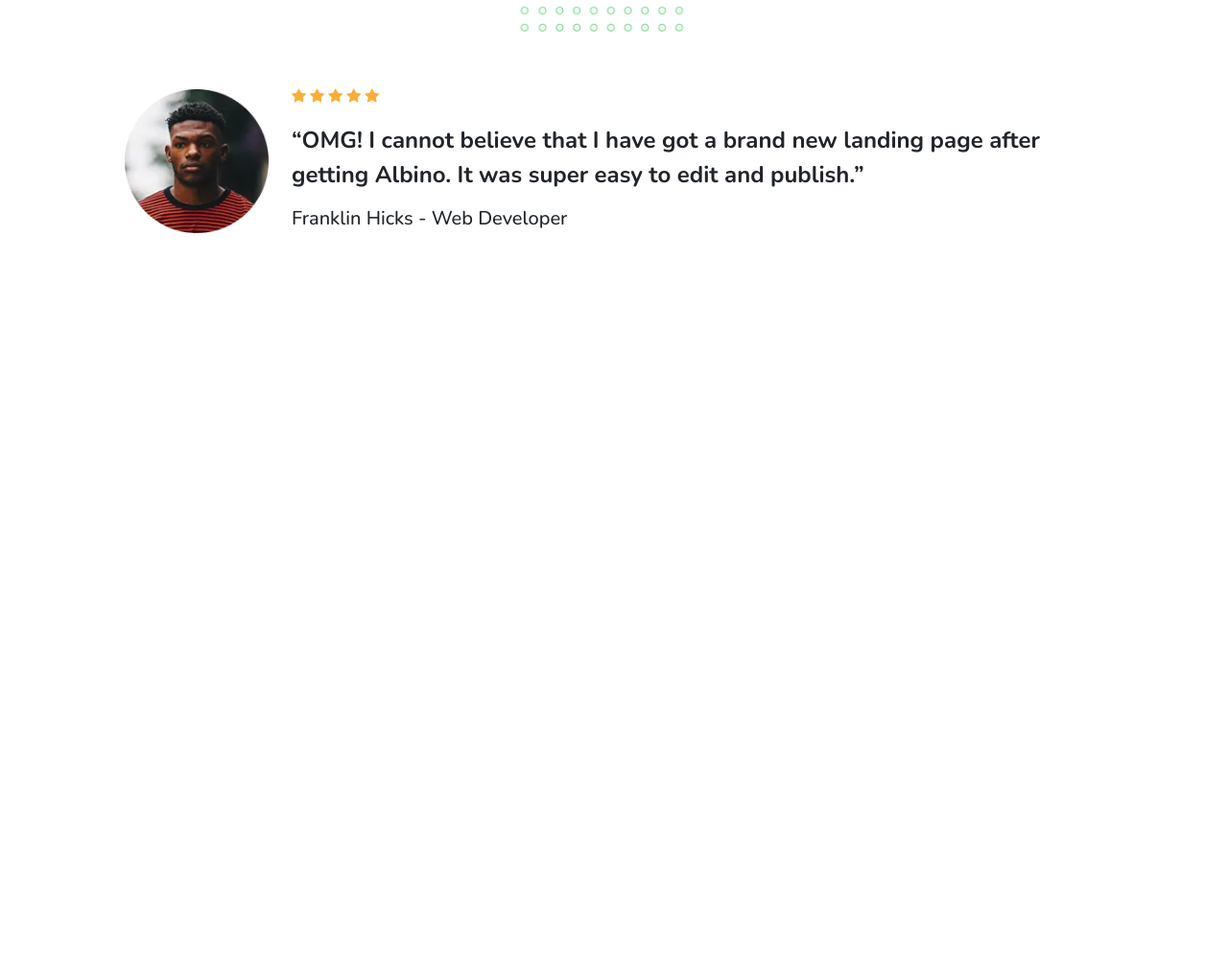
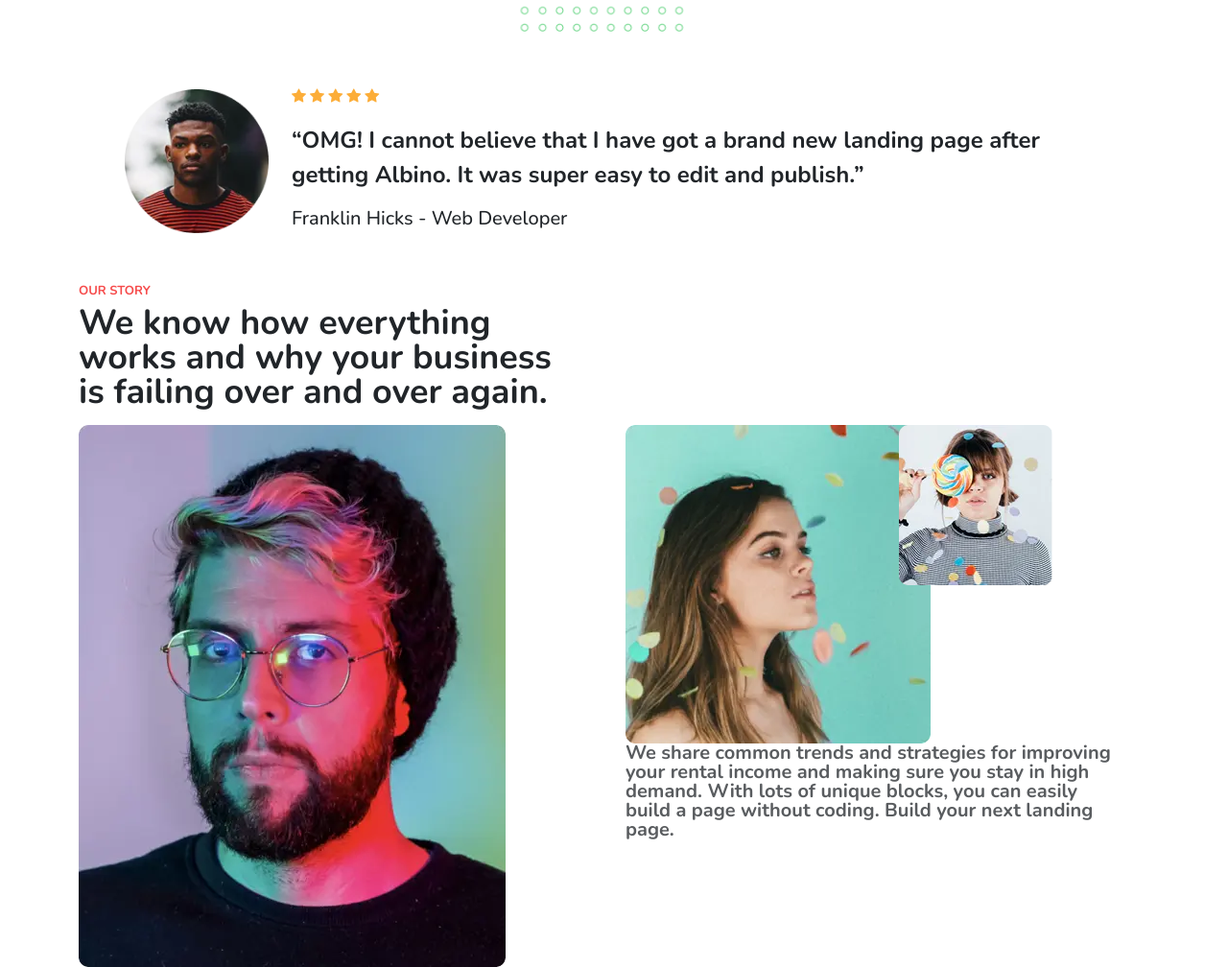
Before and after one commit to khaledradwan96/Brainwave.io, a plain HTML site: page index.html in a window 1280 px wide. Shown: the part 1940-2948 px from the top of the page at 96% size. Before the commit the page ends 2236 px from the top, so only its background shows below. Drawn offline with Linux system fonts and the light colour scheme.

Commit message:
start our story section

```diff
--- a/index.html
+++ b/index.html
@@ -168,6 +168,40 @@
           </div>
         </div>
       </section>
+
+      <!-- ========== Our Story  ==========  -->
+      <section class="story mt-5">
+        <div class="container">
+          <h4 class="main-title">Our story</h4>
+          <p>
+            We know how everything works and why your business is failing over
+            and over again.
+          </p>
+          <div class="row">
+            <div class="col-12 col-lg-6">
+              <img src="assets/images/person1.webp" alt="" />
+            </div>
+            <div class="col-12 col-lg-6">
+              <div class="row">
+                <div class="col-6">
+                  <img src="assets/images/person2.webp" alt="" />
+                </div>
+                <div class="col-6">
+                  <img src="assets/images/person3.webp" alt="" />
+                </div>
+                <div class="col-12">
+                  <p class="text-muted fs-5">
+                    We share common trends and strategies for improving your
+                    rental income and making sure you stay in high demand. With
+                    lots of unique blocks, you can easily build a page without
+                    coding. Build your next landing page.
+                  </p>
+                </div>
+              </div>
+            </div>
+          </div>
+        </div>
+      </section>
     </div>
     <script src="script/bootstrap.min.js"></script>
   </body>
--- a/style/main-style.css
+++ b/style/main-style.css
@@ -187,3 +187,11 @@ header a.navbar-brand {
   margin-block: 1rem;
   font-size: 24px;
 }
+
+/* ========== Our Story  ========== */
+.story p {
+  font-size: 36px;
+  font-weight: bold;
+  max-width: 515px;
+  line-height: 1;
+}
```
